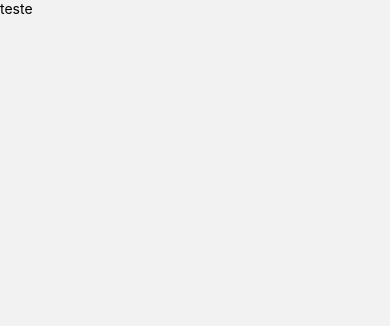
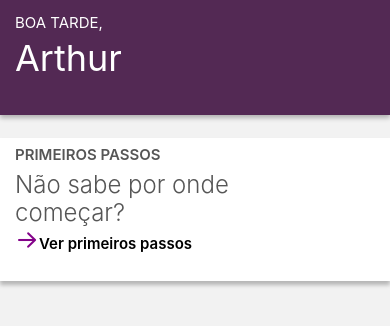
Before and after one commit to Arthur6890/ShapeShifter, a React Native app in the folder FrontEnd/: screen /Home in a window 390 px wide. Shown: the top 326 px of the page. Built offline with nearby package versions, Linux system fonts and the light colour scheme.

Commit message:
inicio da tela de home

```diff
--- a/FrontEnd/App.tsx
+++ b/FrontEnd/App.tsx
@@ -1,4 +1,3 @@
-import { StatusBar } from 'expo-status-bar';
 import { LoginScreen } from './src/screens/Login/index';
 import { Routes } from "./src/routes";
 
--- /dev/null
+++ b/FrontEnd/src/components/card/index.tsx
@@ -0,0 +1,30 @@
+import React, { ReactNode } from 'react'
+import { Text, View } from 'react-native';
+import { styles } from "./styles"
+import Spacer from '../spacer';
+type props = {
+	title: string;
+	spacerHeight: number;
+	paddingTop?: number;
+	paddingBottom?: number;
+	paddingLeft?: number;
+	paddingRight?: number;
+	children: ReactNode
+}
+
+const Card = ({ title, children, spacerHeight, paddingBottom, paddingLeft, paddingRight, paddingTop }: props) => {
+	return (
+		<View style={styles.firstSteps}>
+			<View style={{ paddingBottom, paddingLeft, paddingRight, paddingTop }}>
+				<Text style={styles.cardTitle}>
+					{title}
+				</Text>
+				<Spacer height={spacerHeight} />
+				{children}
+			</View>
+		</View>
+
+	)
+}
+
+export default Card;
--- /dev/null
+++ b/FrontEnd/src/components/card/styles.ts
@@ -0,0 +1,24 @@
+import { StyleSheet } from "react-native"
+
+export const styles = StyleSheet.create({
+	firstSteps: {
+		marginTop: 23,
+		shadowColor: '#000',
+		shadowOffset: {
+			width: 0,
+			height: 4,
+		},
+		shadowOpacity: 0.25,
+		shadowRadius: 4,
+		elevation: 6,
+		backgroundColor: "#ffffff",
+		width: "100%",
+	},
+	cardTitle: {
+		fontWeight: "600",
+		fontSize: 15,
+		lineHeight: 19,
+		textTransform: "uppercase",
+		color: "#565656"
+	}
+})
--- /dev/null
+++ b/FrontEnd/src/components/spacer/index.tsx
@@ -0,0 +1,16 @@
+import React from 'react';
+import { View } from 'react-native';
+
+type Props = {
+	height?: number;
+	width?: number;
+};
+
+export default function Spacer({
+	height,
+	width,
+}: Props) {
+	return (
+		<View style={{ height, width }} />
+	);
+}
--- a/FrontEnd/src/routes/index.tsx
+++ b/FrontEnd/src/routes/index.tsx
@@ -20,8 +20,7 @@ const Stack = createNativeStackNavigator();
 export function Routes() {
 	return (
 		<NavigationContainer >
-			<Stack.Navigator initialRouteName='Login' screenOptions={{ headerShown: false, statusBarTranslucent: false }}
-			>
+			<Stack.Navigator initialRouteName='Login' screenOptions={{ headerShown: false, headerStyle: { backgroundColor: "#ffffff" } }} >
 				<Stack.Screen name="Login" component={LoginScreen} />
 				<Stack.Screen name="Home" component={Home} />
 				<Stack.Screen name="Signup" component={SignupScreen} />
--- a/FrontEnd/src/screens/home/index.tsx
+++ b/FrontEnd/src/screens/home/index.tsx
@@ -1,14 +1,42 @@
 import React from 'react'
 import { SafeAreaView } from 'react-native-safe-area-context'
-import { Text } from "react-native";
+import { ScrollView, Text, TouchableOpacity, View } from "react-native";
+import { StatusBar } from 'expo-status-bar';
+import Card from '../../components/card';
+import { AntDesign } from '@expo/vector-icons';
+import { styles } from "./styles";
 
 export const Home = () => {
 	return (
 
-		<SafeAreaView>
-			<Text>
-				teste
-			</Text>
-		</SafeAreaView>
+		<ScrollView>
+			<SafeAreaView>
+				<StatusBar backgroundColor={"#532954"} style='light' />
+				<View style={styles.header}>
+					<Text style={styles.salutation}>
+						boa tarde,
+					</Text>
+					<Text style={styles.name}>
+						Arthur
+					</Text>
+				</View>
+
+				<Card title='primeiros passos' spacerHeight={7} paddingLeft={15} paddingTop={7} >
+					<View>
+						<Text style={styles.cardTitle}>
+							Não sabe por onde começar?
+						</Text>
+						<TouchableOpacity style={{ display: "flex", flexDirection: "row" }} onPress={() => console.log("apertou")}>
+							<AntDesign name="arrowright" size={24} color="#830289" />
+							<Text style={styles.cardButtonText}>
+								Ver primeiros passos
+							</Text>
+						</TouchableOpacity>
+					</View>
+
+				</Card>
+
+			</SafeAreaView>
+		</ScrollView>
 	)
 }
--- /dev/null
+++ b/FrontEnd/src/screens/home/styles.ts
@@ -0,0 +1,62 @@
+import { StyleSheet } from "react-native"
+
+export const styles = StyleSheet.create({
+	header: {
+		flex: 1,
+		paddingTop: 13,
+		paddingBottom: 36,
+		paddingLeft: 15,
+		backgroundColor: "#532954",
+		shadowColor: "#000",
+		shadowOffset: {
+			width: 0,
+			height: 3,
+		},
+		shadowOpacity: 0.27,
+		shadowRadius: 4.65,
+		elevation: 6,
+	},
+	salutation: {
+		fontWeight: "400",
+		fontSize: 15,
+		lineHeight: 19,
+		textTransform: "uppercase",
+		color: "#ffffff"
+	},
+	name: {
+		fontWeight: "400",
+		fontSize: 36,
+		lineHeight: 42,
+		marginTop: 5,
+		textTransform: "capitalize",
+		color: "#ffffff"
+	},
+	firstSteps: {
+		marginTop: 23,
+		shadowColor: '#000',
+		shadowOffset: {
+			width: 0,
+			height: 4,
+		},
+		shadowOpacity: 0.25,
+		shadowRadius: 4,
+		elevation: 6,
+		backgroundColor: "#ffffff",
+		width: "100%",
+	},
+	cardTitle: {
+		fontWeight: "300",
+		fontSize: 24,
+		lineHeight: 28,
+		maxWidth: 217,
+		color: "#565656"
+	},
+	cardButtonText: {
+		fontWeight: "600",
+		fontSize: 15,
+		lineHeight: 19,
+		marginBottom: 28,
+		marginTop: 7,
+		color: "#000000"
+	}
+})
```
